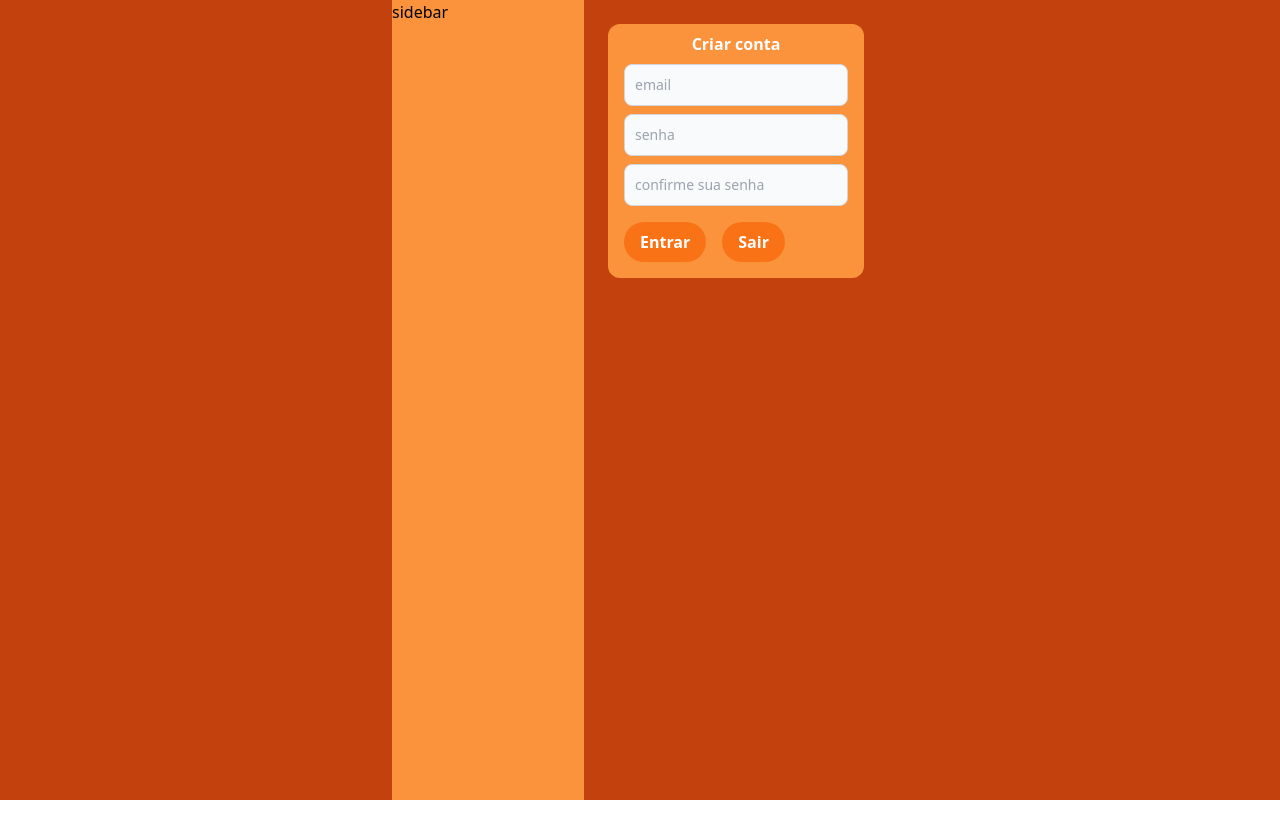
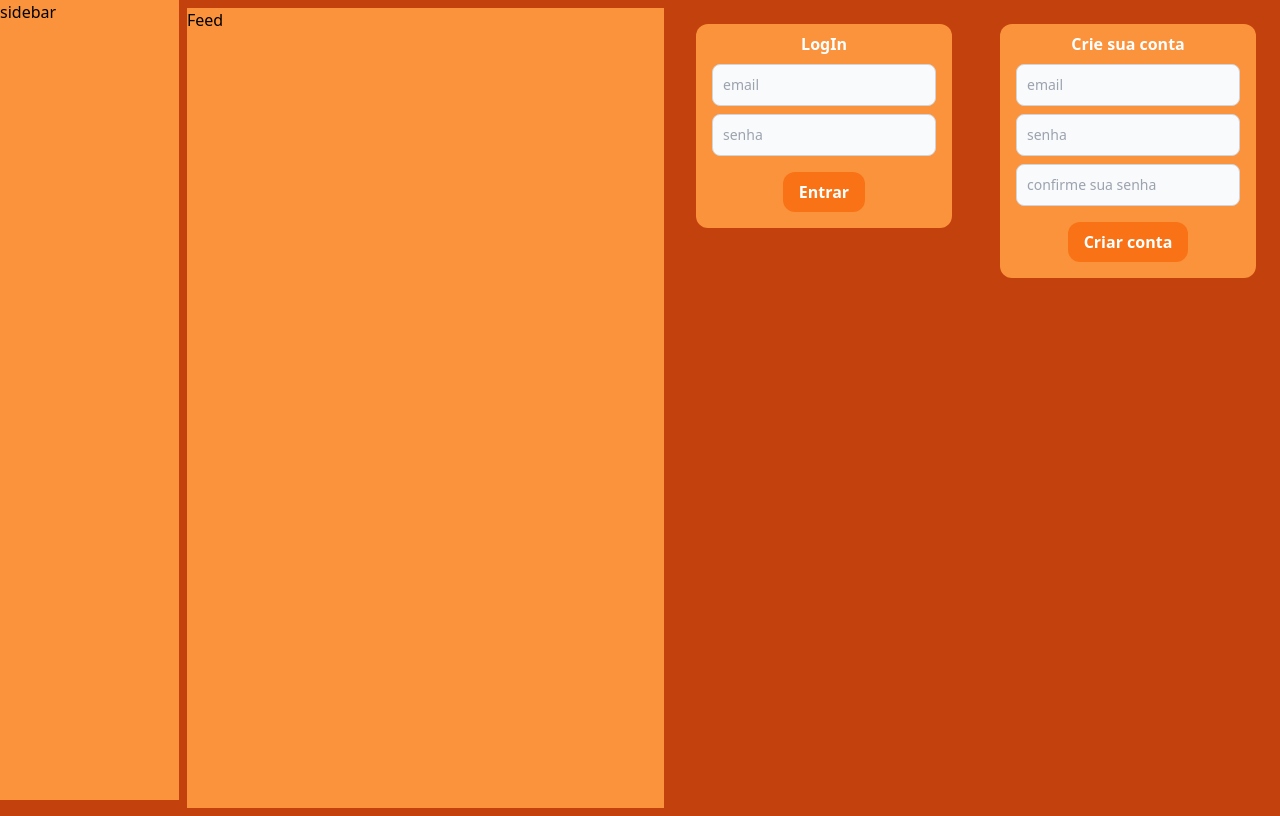
Before and after one commit to GutoRafa/FoodLink, a Next.js app in the folder foodlink/: page / in a window 1280 px wide. Built offline with nearby package versions, Linux system fonts and the light colour scheme; no server answers.

Commit message:
implementação componente de logica de login

```diff
--- a/foodlink/contexts/AuthContexts.js
+++ b/foodlink/contexts/AuthContexts.js
@@ -1,37 +1,46 @@
-import React, { useContext, useState, useEffect } from 'react'
-import { auth } from '../firebase'
-import { onAuthStateChanged, createUserWithEmailAndPassword } from 'firebase/auth'
+import React, { useContext, useState, useEffect } from "react";
+import { auth } from "../firebase";
+import {
+  onAuthStateChanged,
+    signInWithEmailAndPassword,
+  createUserWithEmailAndPassword,
+} from "firebase/auth";
 
-const AuthContext = React.createContext()
+const AuthContext = React.createContext();
 
 export function useAuth() {
-    return useContext(AuthContext)
+  return useContext(AuthContext);
 }
 
-export function AuthProvider({children}) {
-    const [currentUser, setCurrentUser] = useState()
-    const [ loading, setLoading] = useState(true)
+export function AuthProvider({ children }) {
+  const [currentUser, setCurrentUser] = useState();
+  const [loading, setLoading] = useState(true);
 
   function signup(email, password) {
-        return createUserWithEmailAndPassword(auth, email,password)
+    return createUserWithEmailAndPassword(auth, email, password)
+  }
+
+  function login(email, password) {
+    return signInWithEmailAndPassword(auth, email, password)
   }
 
   useEffect(() => {
-         const unsubscribe = onAuthStateChanged(auth, user => {
-            setCurrentUser(user)
-            setLoading(false)
-        })
+    const unsubscribe = onAuthStateChanged(auth, (user) => {
+      setCurrentUser(user);
+      setLoading(false);
+    });
 
-        return unsubscribe
-    }, [])
+    return unsubscribe;
+  }, []);
 
   const value = {
     currentUser,
-        signup
-    }
+    login,
+    signup,
+  };
   return (
     <AuthContext.Provider value={value}>
       {!loading && children}
     </AuthContext.Provider>
-  )
+  );
 }
--- a/foodlink/firebase.js
+++ b/foodlink/firebase.js
@@ -1,5 +1,6 @@
 import { initializeApp } from "firebase/app";
 import { getAuth } from 'firebase/auth';
+import { getFirestore } from "firebase/firestore";
 
 const firebaseConfig = {
     apiKey: "AIzaSyD8JUTQQslyjud89ZhPq0rmMPT_ZDeINqc",
@@ -12,3 +13,4 @@ const firebaseConfig = {
 
 const app = initializeApp(firebaseConfig);
 export const auth = getAuth(app)
+export const db = getFirestore(app);
--- a/foodlink/package.json
+++ b/foodlink/package.json
@@ -18,7 +18,6 @@
     "postcss": "8.4.23",
     "react": "18.2.0",
     "react-dom": "18.2.0",
-    "react-router-dom": "^6.10.0",
     "tailwindcss": "3.3.1"
   }
 }
--- /dev/null
+++ b/foodlink/pages/components/Feed.js
@@ -0,0 +1,9 @@
+import React from 'react'
+
+function Feed() {
+  return (
+    <div className='top-0 left-0 h-screen w-[40%] m-2 flex flex-col bg-orange-400'>Feed</div>
+  )
+}
+
+export default Feed
--- /dev/null
+++ b/foodlink/pages/components/Login.js
@@ -0,0 +1,53 @@
+import { useAuth } from '@component/contexts/AuthContexts';
+import React, { useRef, useState } from 'react'
+
+export default function Login() {
+    const emailRef = useRef();
+    const senhaRef = useRef();
+    const { login } = useAuth();
+    const [error, setError] = useState("");
+
+    async function handleSubmit(e) {
+        e.preventDefault();
+
+        try {
+            setError("");
+            await login(emailRef.current.value, senhaRef.current.value).then(
+                cred => console.log(cred.user)
+            );
+          } catch {
+            setError("Email ou senha incorretos");
+          }
+    }
+  return (
+    <>
+    <div className="justify-center text-center p-2 bg-orange-400 m-6 w-auto h-min rounded-xl">
+      <h1 className="text-white font-bold text-center">LogIn</h1>
+      {error && <h1 className="text-center text-red-700 font-bold">{error}</h1>}
+      <form onSubmit={handleSubmit} id="login">
+        <input
+          className="bg-gray-50 border border-gray-300 text-gray-900 text-sm rounded-lg focus:ring-blue-500 focus:border-orange-500 block w-300 p-2.5 dark:bg-gray-700 dark:border-gray-600 dark:placeholder-gray-400 dark:text-white dark:focus:ring-orange-500 dark:focus:border-orange-500 m-2"
+          type="email"
+          placeholder="email"
+          ref={emailRef}
+          required
+        />
+
+        <input
+          className="bg-gray-50 border border-gray-300 text-gray-900 text-sm rounded-lg focus:ring-orange-500 focus:border-orange-500 block w-300 p-2.5 dark:bg-gray-700 dark:border-gray-600 dark:placeholder-gray-400 dark:text-white dark:focus:ring-orange-500 dark:focus:border-orange-500 m-2"
+          type="password"
+          placeholder="senha"
+          ref={senhaRef}
+        />
+
+        <button
+          type="submit"
+          className="bg-orange-500 hover:bg-orange-700 text-white font-bold py-2 px-4 rounded-xl m-2"
+        >
+          Entrar
+        </button>
+      </form>
+    </div>
+    </>
+  )
+}
--- a/foodlink/pages/components/Signup.js
+++ b/foodlink/pages/components/Signup.js
@@ -1,53 +1,68 @@
-import React, { useRef, useState } from 'react'
-import {useAuth} from '../../contexts/AuthContexts'
+import React, { useRef, useState } from "react";
+import { useAuth } from "../../contexts/AuthContexts";
 
 function Signup() {
   const emailRef = useRef();
   const senhaRef = useRef();
   const senhaConfirmaRef = useRef();
   const { signup } = useAuth();
-    const [error, setError] = useState('');
+  const [error, setError] = useState("");
   const [carregando, setCarregando] = useState(false);
 
-    async function handleSubmit (e) {
-        e.preventDefault()
+  async function handleSubmit(e) {
+    e.preventDefault();
 
     if (senhaRef.current.value !== senhaConfirmaRef.current.value) {
-            return setError('as senhas não são iguais')
+      return setError("as senhas não são iguais");
     }
 
     try {
-            setError('')
-            setCarregando(true)
-            await signup(emailRef.current.value, senhaRef.current.value)
+      setError("");
+      setCarregando(true);
+      await signup(emailRef.current.value, senhaRef.current.value);
     } catch {
-            setError('falha ao criar conta')
+      setError("falha ao criar conta");
     }
-        setCarregando(false)
+    setCarregando(false);
   }
 
   return (
-        <div className='p-2 bg-orange-400 m-6 w-auto h-min rounded-xl'>
-            <h1 className='text-white font-bold text-center'>Criar conta</h1>
-            {error && <h1 className='text-center text-red-700 font-bold'>{error}</h1>}
-            <form onSubmit={handleSubmit}>
-            <input className="bg-gray-50 border border-gray-300 text-gray-900 text-sm rounded-lg focus:ring-blue-500 focus:border-orange-500 block w-300 p-2.5 dark:bg-gray-700 dark:border-gray-600 dark:placeholder-gray-400 dark:text-white dark:focus:ring-orange-500 dark:focus:border-orange-500 m-2"
-            type='email' placeholder='email'
-            ref={emailRef} required/>
+    <div className="justify-center text-center p-2 bg-orange-400 m-6 w-auto h-min rounded-xl">
+      <h1 className="text-white font-bold text-center">Crie sua conta</h1>
+      {error && <h1 className="text-center text-red-700 font-bold">{error}</h1>}
+      <form onSubmit={handleSubmit} id="signup">
+        <input
+          className="bg-gray-50 border border-gray-300 text-gray-900 text-sm rounded-lg focus:ring-blue-500 focus:border-orange-500 block w-300 p-2.5 dark:bg-gray-700 dark:border-gray-600 dark:placeholder-gray-400 dark:text-white dark:focus:ring-orange-500 dark:focus:border-orange-500 m-2"
+          type="email"
+          placeholder="email"
+          ref={emailRef}
+          required
+        />
 
-            <input className="bg-gray-50 border border-gray-300 text-gray-900 text-sm rounded-lg focus:ring-orange-500 focus:border-orange-500 block w-300 p-2.5 dark:bg-gray-700 dark:border-gray-600 dark:placeholder-gray-400 dark:text-white dark:focus:ring-orange-500 dark:focus:border-orange-500 m-2"
-            type='password' placeholder='senha'
-            ref={senhaRef}/>
+        <input
+          className="bg-gray-50 border border-gray-300 text-gray-900 text-sm rounded-lg focus:ring-orange-500 focus:border-orange-500 block w-300 p-2.5 dark:bg-gray-700 dark:border-gray-600 dark:placeholder-gray-400 dark:text-white dark:focus:ring-orange-500 dark:focus:border-orange-500 m-2"
+          type="password"
+          placeholder="senha"
+          ref={senhaRef}
+        />
 
-            <input className="bg-gray-50 border border-gray-300 text-gray-900 text-sm rounded-lg focus:ring-orange-500 focus:border-orange-500 block w-300 p-2.5 dark:bg-gray-700 dark:border-gray-600 dark:placeholder-gray-400 dark:text-white dark:focus:ring-orange-500 dark:focus:border-orange-500 m-2"
-            type='password' placeholder='confirme sua senha'
-            ref={senhaConfirmaRef}/>
+        <input
+          className="bg-gray-50 border border-gray-300 text-gray-900 text-sm rounded-lg focus:ring-orange-500 focus:border-orange-500 block w-300 p-2.5 dark:bg-gray-700 dark:border-gray-600 dark:placeholder-gray-400 dark:text-white dark:focus:ring-orange-500 dark:focus:border-orange-500 m-2"
+          type="password"
+          placeholder="confirme sua senha"
+          ref={senhaConfirmaRef}
+        />
 
-            <button type='submit' disabled={carregando} className="bg-orange-500 hover:bg-orange-700 text-white font-bold py-2 px-4 rounded-full m-2"> Entrar </button>
-
-            <button className="bg-orange-500 hover:bg-orange-700 text-white font-bold py-2 px-4 rounded-full m-2">Sair</button>
+        <button
+          type="submit"
+          disabled={carregando}
+          className="bg-orange-500 hover:bg-orange-700 text-white font-bold py-2 px-4 rounded-xl m-2"
+        >
+          Criar conta
+        </button>
       </form>
-        </div>)
+    </div>
+  );
 }
 
-export default Signup
+export default Signup;
--- a/foodlink/pages/index.js
+++ b/foodlink/pages/index.js
@@ -2,6 +2,8 @@ import { Inter } from 'next/font/google'
 import Head from 'next/head'
 import Sidebar from './components/Sidebar'
 import Signup from './components/Signup'
+import Feed from './components/Feed'
+import Login from './components/Login'
 
 const inter = Inter({ subsets: ['latin'] })
 
@@ -13,6 +15,8 @@ export default function Home() {
     <main className='bg-orange-700'>
     <div className='flex justify-center'>
     <Sidebar/>
+    <Feed/>
+    <Login/>
     <Signup/>
     </div>
     </main>
```
Also changed, not shown: 1 other file (tests, documents, lock files or other folders). Lines whose indentation alone changed are shown as unchanged.
